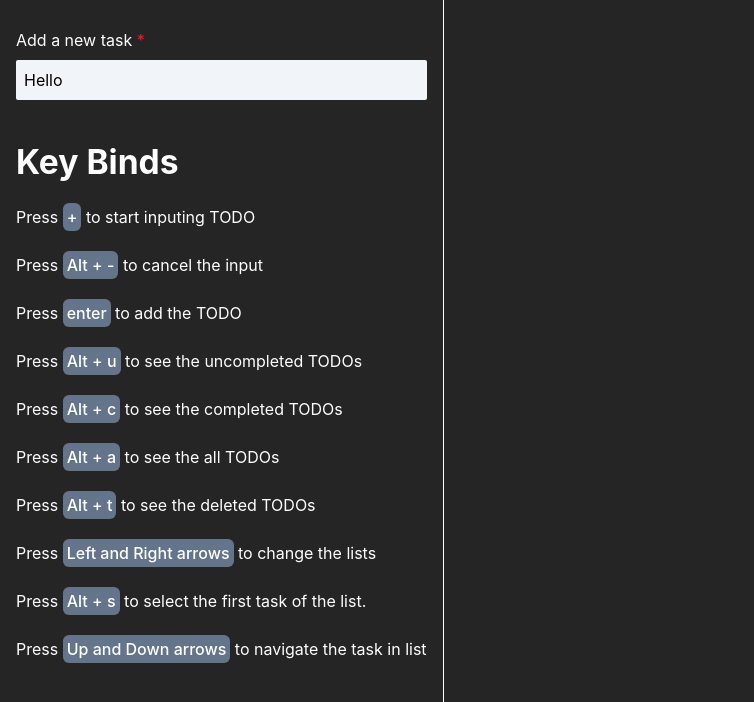
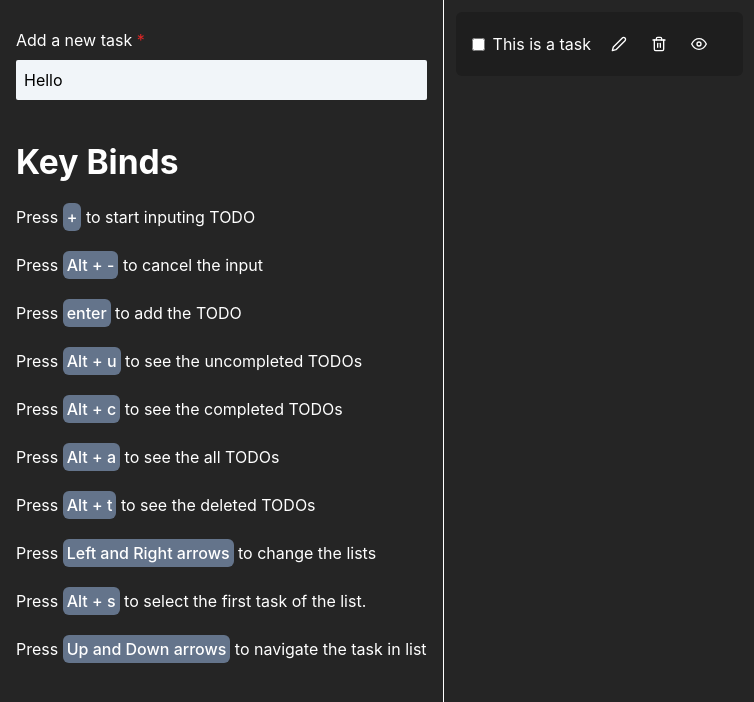
Before and after one commit to alsongarbuja/To-do_web, a React (Vite) app: page / in a window 1280 px wide. Shown: the top 702 px of the page, without its empty margins (0-754 px from the left). Built offline with nearby package versions, Linux system fonts and the light colour scheme.

Commit message:
WIP: creating task cards

```diff
--- a/src/App.tsx
+++ b/src/App.tsx
@@ -1,12 +1,11 @@
+import TaskCard from "./components/UI/TaskCard"
 import MasterLayout from "./layouts/MasterLayout"
 
 const App = () => {
   return (
     <div className="w-screen h-screen bg-[#252525]">
       <MasterLayout>
-        {
-          // This is the content that will be rendered in the MasterLayout
-        }
+        <TaskCard />
       </MasterLayout>
     </div>
   )
```
